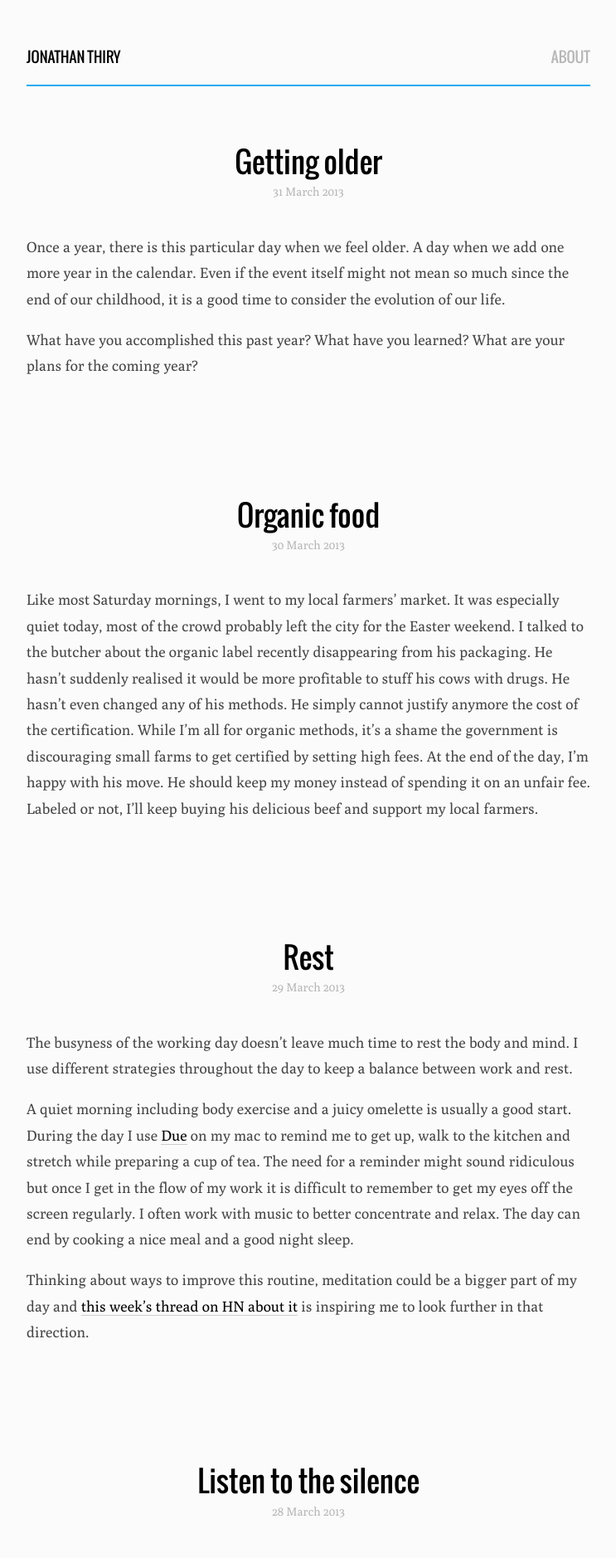
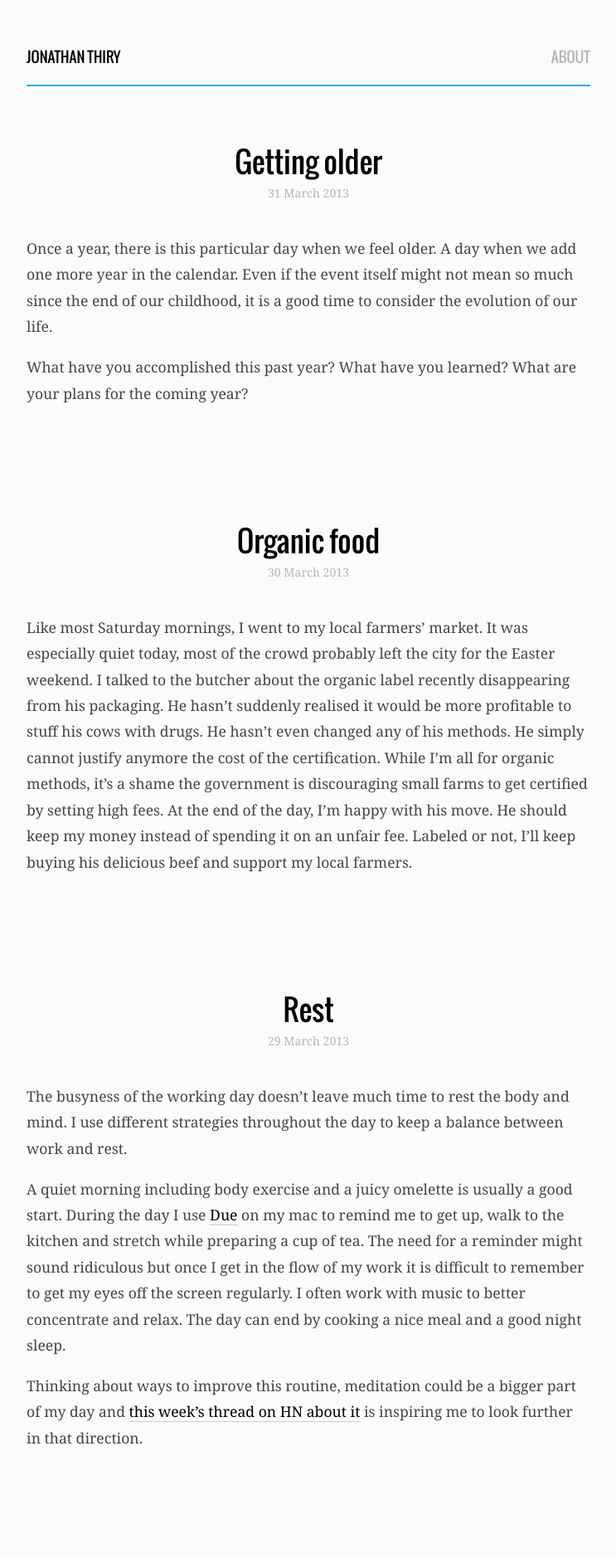
Before and after one commit to jonathanthiry/jonathanthiry.github.com, a Jekyll site: the page built from index.html, in a window 1280 px wide. Shown: the top 1878 px of the page at 83% size, without its empty margins (268-1011 px from the left). Built offline with Jekyll 4.4.1, drawn with Linux system fonts in a browser that asks for light colours.

Commit message:
Change body font from Poly to Charter

```diff
--- a/assets/stylesheets/styles.css
+++ b/assets/stylesheets/styles.css
@@ -2,14 +2,6 @@
     font-family: 'Oswald';
     src: url('../fonts/oswald-regular-webfont.woff') format('woff'),
          url('../fonts/oswald-regular-webfont.ttf') format('truetype');
-    font-weight: normal;
-    font-style: normal;
-}
-
-@font-face {
-    font-family: 'Poly';
-    src: url('../fonts/Poly-Regular-webfont.woff') format('woff'),
-         url('../fonts/Poly-Regular-webfont.ttf') format('truetype');
     font-weight: normal;
     font-style: normal;
 }
@@ -109,7 +101,7 @@ table {
 /*** Main ***/
 
 body {
-  font: 100%/1.5 Poly, Georgia, serif;
+  font: 100%/1.5 Charter, Georgia, serif;
   width: 90%;
   max-width: 680px;
   margin: 0 auto;
@@ -126,11 +118,7 @@ body {
 a {
   text-decoration: none;
   color: #000;
-  -webkit-transition: color 0.15s linear;
-     -moz-transition: color 0.15s linear;
-      -ms-transition: color 0.15s linear;
-       -o-transition: color 0.15s linear;
-          transition: color 0.15s linear;
+  transition: color 0.15s linear;
 }
 
 a:hover {
```
